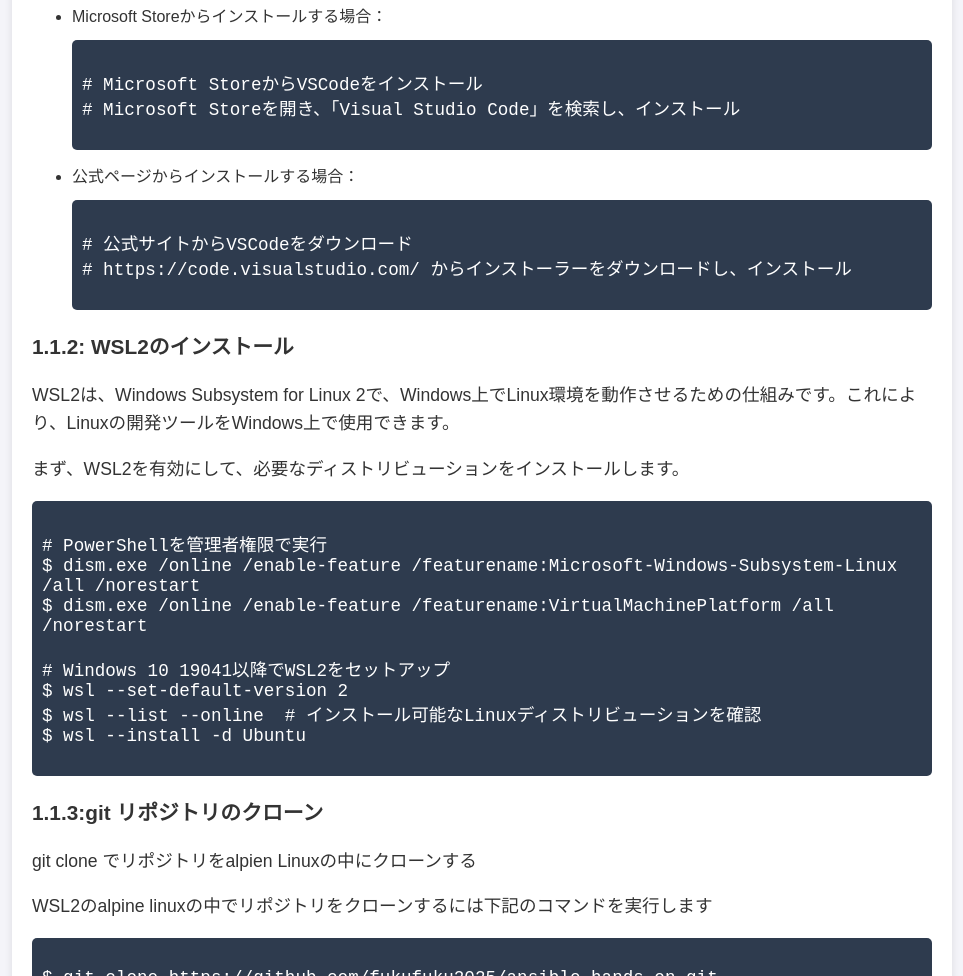
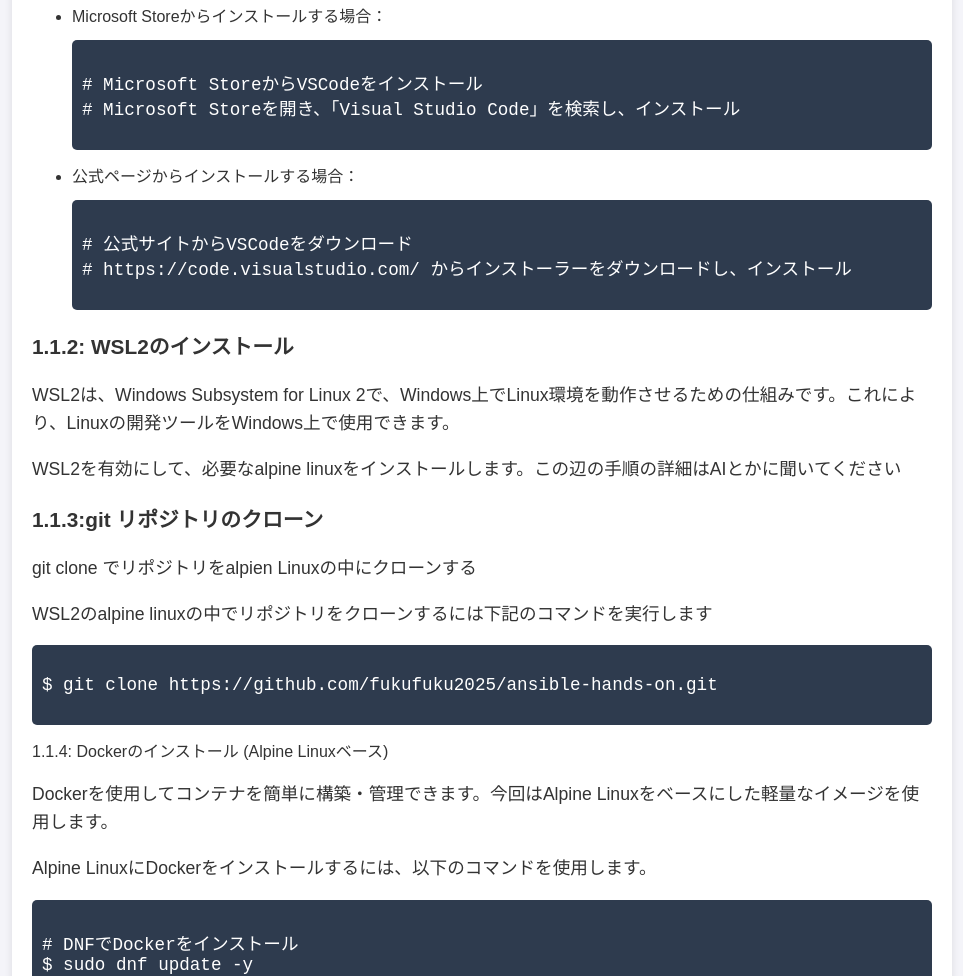
Before and after one commit to fukufuku2025/ansible-hands-on, a plain HTML site: page dockerinstall.html in a window 1280 px wide. Shown: the part 361-1337 px from the top of the page, without its empty margins (158-1121 px from the left). Drawn offline with Linux system fonts and the light colour scheme.

Commit message:
fixed dockerinstall.html

```diff
--- a/dockerinstall.html
+++ b/dockerinstall.html
@@ -116,17 +116,7 @@
         </ul>
         <h3>1.1.2: WSL2のインストール</h3>
         <p>WSL2は、Windows Subsystem for Linux 2で、Windows上でLinux環境を動作させるための仕組みです。これにより、Linuxの開発ツールをWindows上で使用できます。</p>
-        <p>まず、WSL2を有効にして、必要なディストリビューションをインストールします。</p>
-        <pre><code>
-# PowerShellを管理者権限で実行
-$ dism.exe /online /enable-feature /featurename:Microsoft-Windows-Subsystem-Linux /all /norestart
-$ dism.exe /online /enable-feature /featurename:VirtualMachinePlatform /all /norestart
-
-# Windows 10 19041以降でWSL2をセットアップ
-$ wsl --set-default-version 2
-$ wsl --list --online  # インストール可能なLinuxディストリビューションを確認
-$ wsl --install -d Ubuntu
-        </code></pre>
+        <p>WSL2を有効にして、必要なalpine linuxをインストールします。この辺の手順の詳細はAIとかに聞いてください</p>
 
         <h3>1.1.3:git リポジトリのクローン</h3>
         <p>git clone でリポジトリをalpien Linuxの中にクローンする</p>
```
Lines whose indentation alone changed are shown as unchanged.
